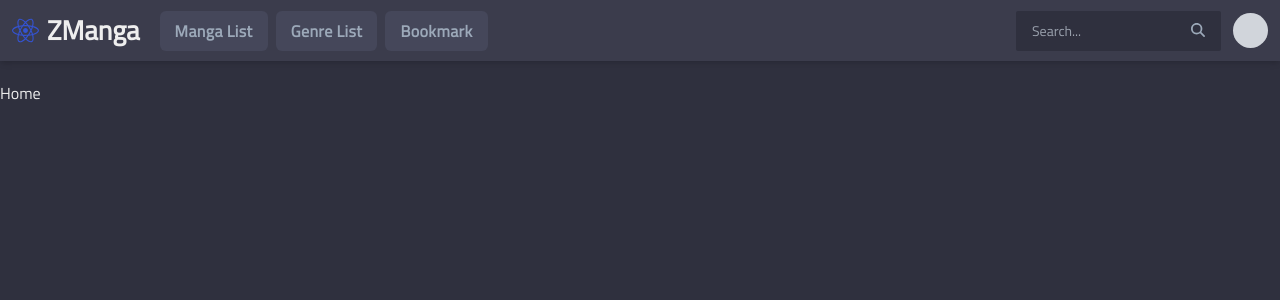
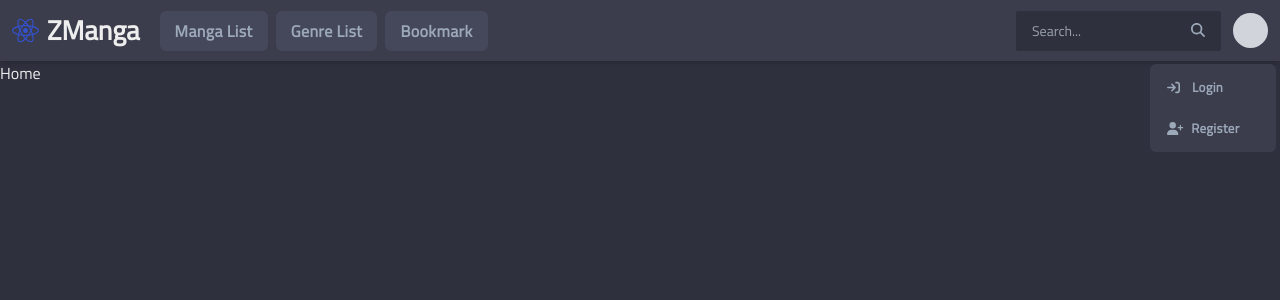
Before and after one commit to rizkiromadoni/ZManga, a Next.js app: page / in a window 1280 px wide. Both pictures are taken after a click on the element 1250 px from the left and 30 px from the top of the page. Shown: the top 300 px of the page. Built offline with nearby package versions, Linux system fonts and the light colour scheme.

Commit message:
feat: add user menu

```diff
--- a/components/navbar.tsx
+++ b/components/navbar.tsx
@@ -4,27 +4,30 @@ import React, { useState } from "react";
 
 import { faReact } from "@fortawesome/free-brands-svg-icons";
 import {
+  faArrowRightToBracket,
   faBarsStaggered,
   faMagnifyingGlass,
+  faUserPlus,
 } from "@fortawesome/free-solid-svg-icons";
 import { FontAwesomeIcon } from "@fortawesome/react-fontawesome";
 
 const Navbar = () => {
   const [isMenuOpen, setIsMenuOpen] = useState(false);
   const [isSearchOpen, setIsSearchOpen] = useState(false);
+  const [isUserMenuOpen, setIsUserMenuOpen] = useState(false);
 
   return (
-    <div className="mb-5">
+    <>
       <div className="bg-[#3b3c4c] text-[#9ca9b9] flex w-full h-[61px] justify-between relative z-20 shadow-md">
-        <div
+        <button
           className="bg-[#45475a] text-[#eeeeee] h-full p-[18px] cursor-pointer md:hidden"
           onClick={() => {
-            setIsSearchOpen(false)
+            setIsSearchOpen(false);
             setIsMenuOpen(!isMenuOpen);
           }}
         >
           <FontAwesomeIcon icon={faBarsStaggered} className="text-[25px]" />
-        </div>
+        </button>
         <div className="w-full px-3 text-left flex items-center">
           <a
             href="#"
@@ -33,28 +36,37 @@ const Navbar = () => {
             <FontAwesomeIcon icon={faReact} className="text-[#3453d1] mr-2" />
             ZManga
           </a>
-          <div className="hidden md:flex gap-2 ml-5">
+          <ul className="hidden md:flex gap-2 ml-5">
+            <li>
               <a className="bg-[#45475a] text-[#9ca9b9] rounded-md px-[15px] py-[8px] text-[16px] font-semibold tracking-wide cursor-pointer hover:bg-[#3453d1] hover:text-[#ffffff] transition-colors">
                 Manga List
               </a>
+            </li>
+            <li>
               <a className="bg-[#45475a] text-[#9ca9b9] rounded-md px-[15px] py-[8px] text-[16px] font-semibold tracking-wide cursor-pointer hover:bg-[#3453d1] hover:text-[#ffffff] transition-colors">
                 Genre List
               </a>
+            </li>
+            <li>
               <a className="bg-[#45475a] text-[#9ca9b9] rounded-md px-[15px] py-[8px] text-[16px] font-semibold tracking-wide cursor-pointer hover:bg-[#3453d1] hover:text-[#ffffff] transition-colors">
                 Bookmark
               </a>
-          </div>
+            </li>
+          </ul>
         </div>
         <div className="flex">
-          <div className="bg-[#45475a] text-[#eeeeee] h-full p-[18px] cursor-pointer md:hidden" onClick={() => {
+          <button
+            className="bg-[#45475a] text-[#eeeeee] h-full p-[18px] cursor-pointer md:hidden"
+            onClick={() => {
               setIsMenuOpen(false);
               setIsSearchOpen(!isSearchOpen);
-            }}>
+            }}
+          >
             <FontAwesomeIcon
               icon={faMagnifyingGlass}
               className="text-[25px] font-bold"
             />
-          </div>
+          </button>
           <div className="hidden md:flex h-full items-center">
             <div className="py-3 px-4 bg-[#2f303e] rounded-sm flex">
               <input
@@ -72,7 +84,10 @@ const Navbar = () => {
             </div>
           </div>
           <div className="h-full px-[12px] cursor-pointer flex items-center">
-            <div className="rounded-full h-[35px] w-[35px] bg-gray-300" />
+            <button
+              className="rounded-full h-[35px] w-[35px] bg-gray-300"
+              onClick={() => setIsUserMenuOpen(!isUserMenuOpen)}
+            />
           </div>
         </div>
       </div>
@@ -123,7 +138,34 @@ const Navbar = () => {
           <FontAwesomeIcon icon={faMagnifyingGlass} className="text-sm pl-2" />
         </div>
       </div>
-    </div>
+
+      {/* user menu */}
+      <ul
+        className={
+          "absolute z-40 top-16 right-1 bg-[#3b3c4c] rounded-md" +
+          (isUserMenuOpen ? "" : " hidden")
+        }
+      >
+        <li className="m-[7px]">
+          <a
+            href="#"
+            className="text-left w-28 hover:bg-[#45475a] flex items-center px-[10px] py-[7px] rounded-md text-[13px] text-[#9ca9b9] font-semibold tracking-wide"
+          >
+            <FontAwesomeIcon icon={faArrowRightToBracket} className="mr-3" />
+            Login
+          </a>
+        </li>
+        <li className="m-[7px]">
+          <a
+            href="#"
+            className="text-left w-28 hover:bg-[#45475a] flex items-center px-[10px] py-[7px] rounded-md text-[13px] text-[#9ca9b9] font-semibold tracking-wide"
+          >
+            <FontAwesomeIcon icon={faUserPlus} className="mr-2" />
+            Register
+          </a>
+        </li>
+      </ul>
+    </>
   );
 };
 
```
Lines whose indentation alone changed are shown as unchanged.
